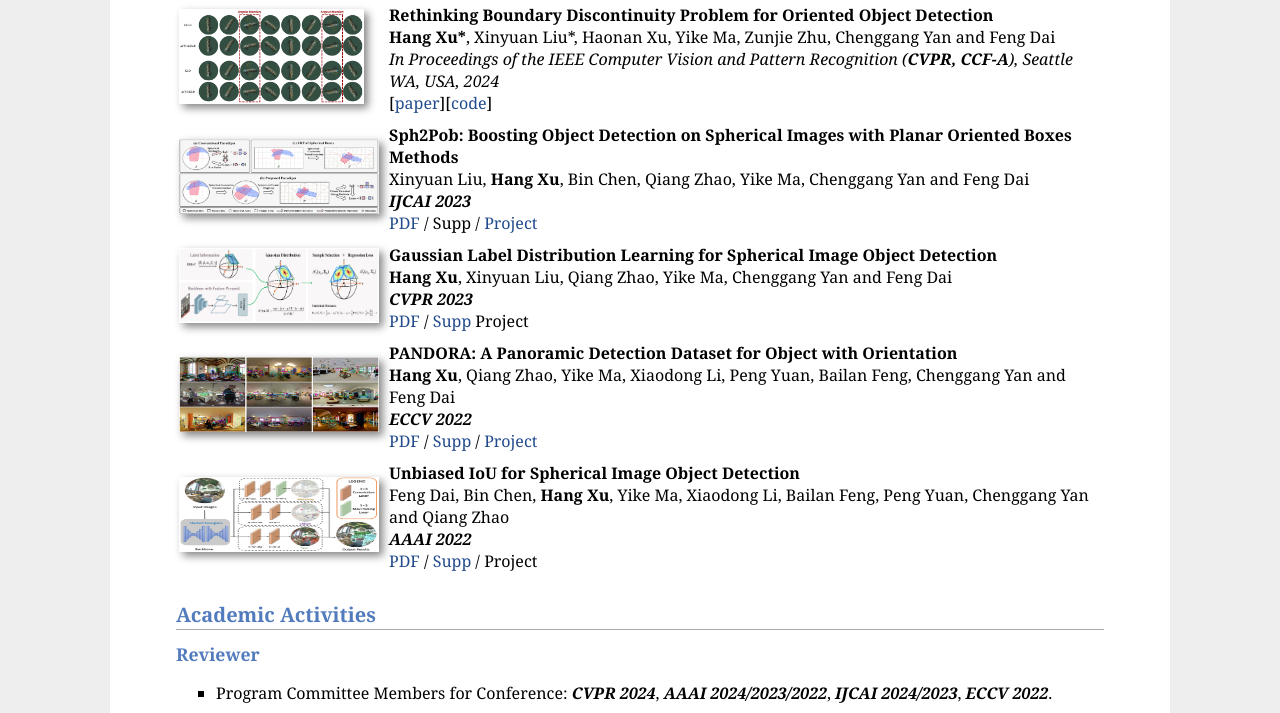
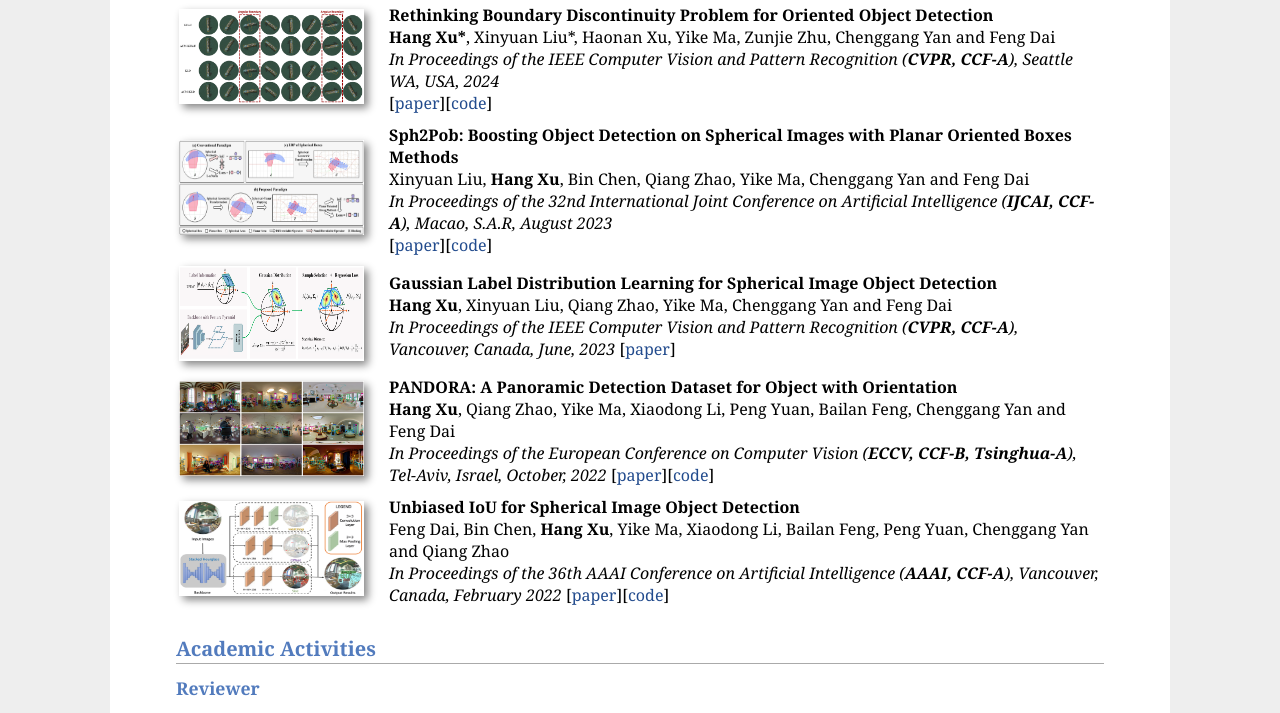
Before and after one commit to HangXu-CV/pandora.github.io, a plain HTML site: page index.html in a window 1280 px wide. Shown: the part 940-1653 px from the top of the page. Drawn offline with Linux system fonts and the light colour scheme.

Commit message:
Update index.html

```diff
--- a/index.html
+++ b/index.html
@@ -113,15 +113,12 @@ ga('send', 'pageview');
 
     <tr>
 		<td width="206">
-		<img src="images/ijcai 2023.png" width="200px" height = "75	" style="box-shadow: 4px 4px 8px #888">
+		<img src="images/ijcai 2023.png" width="185px" height = "95	" style="box-shadow: 4px 4px 8px #888">
 		</td>
 		<td><b>Sph2Pob: Boosting Object Detection on Spherical Images with Planar Oriented Boxes Methods</b> <br>
 		Xinyuan Liu, <b> Hang Xu</b>,  Bin Chen, Qiang Zhao, Yike Ma, Chenggang Yan and Feng Dai<br>
-		<i><b>IJCAI 2023</b></i>
-		<br>
-		<a href="https://www.ijcai.org/proceedings/2023/0137.pdf">PDF</a> /
-		Supp /
-		<a href="https://github.com/AntXinyuan/sph2pob">Project</a>
+		<i>In Proceedings of the 32nd International Joint Conference on Artificial Intelligence (<b>IJCAI, CCF-A</b>), Macao, S.A.R, August 2023</i>  <br>
+		[<a href="https://www.ijcai.org/proceedings/2023/0137.pdf">paper</a>][<a href="https://github.com/AntXinyuan/sph2pob">code</a>]
 		</td>
     </tr>
     <tr></tr>
@@ -130,15 +127,12 @@ ga('send', 'pageview');
 
     <tr>
 		<td width="206">
-		<img src="images/cvpr 2023.png" width="200px" height = "75	" style="box-shadow: 4px 4px 8px #888">
+		<img src="images/cvpr 2023.png" width="185px" height = "95	" style="box-shadow: 4px 4px 8px #888">
 		</td>
 		<td><b>Gaussian Label Distribution Learning for Spherical Image Object Detection</b> <br>
 		<b>Hang Xu</b>,  Xinyuan Liu, Qiang Zhao, Yike Ma, Chenggang Yan and Feng Dai<br>
-		<i><b>CVPR 2023</b></i>
-		<br>
-		<a href="https://openaccess.thecvf.com/content/CVPR2023/papers/Xu_Gaussian_Label_Distribution_Learning_for_Spherical_Image_Object_Detection_CVPR_2023_paper.pdf">PDF</a> /
-		<a href="https://openaccess.thecvf.com/content/CVPR2023/supplemental/Xu_Gaussian_Label_Distribution_CVPR_2023_supplemental.pdf">Supp</a>
-		Project
+		<i>In Proceedings of the IEEE Computer Vision and Pattern Recognition (<b>CVPR, CCF-A</b>), Vancouver, Canada, June, 2023</i>
+		[<a href="https://openaccess.thecvf.com/content/CVPR2023/papers/Xu_Gaussian_Label_Distribution_Learning_for_Spherical_Image_Object_Detection_CVPR_2023_paper.pdf">paper</a>]
 		</td>
     </tr>
     <tr></tr>
@@ -147,15 +141,12 @@ ga('send', 'pageview');
 
     <tr>
 		<td width="206">
-		<img src="images/eccv 2022.png" width="200px" height = "75	" style="box-shadow: 4px 4px 8px #888">
+		<img src="images/eccv 2022.png" width="185px" height = "95	" style="box-shadow: 4px 4px 8px #888">
 		</td>
 		<td><b>PANDORA: A Panoramic Detection Dataset for Object with Orientation</b> <br>
 		<b>Hang Xu</b>,  Qiang Zhao, Yike Ma, Xiaodong Li, Peng Yuan, Bailan Feng, Chenggang Yan and Feng Dai<br>
-		<i><b>ECCV 2022</b></i>
-		<br>
-		<a href="https://www.ecva.net/papers/eccv_2022/papers_ECCV/papers/136680229.pdf">PDF</a> /
-		<a href="https://www.ecva.net/papers/eccv_2022/papers_ECCV/papers/136680229-supp.pdf">Supp</a> /
-		<a href="https://github.com/tdsuper/SphericalObjectDetection">Project</a>
+		<i>In Proceedings of the European Conference on Computer Vision (<b>ECCV, CCF-B, Tsinghua-A</b>), Tel-Aviv, Israel, October, 2022</i>
+		[<a href="https://www.ecva.net/papers/eccv_2022/papers_ECCV/papers/136680229.pdf">paper</a>][<a href="https://github.com/tdsuper/SphericalObjectDetection">code</a>]
 		</td>
     </tr>
     <tr></tr>
@@ -164,15 +155,12 @@ ga('send', 'pageview');
 
 	<tr>
 		<td width="206">
-		<img src="images/aaai 2022.png" width="200px" height = "75	" style="box-shadow: 4px 4px 8px #888">
+		<img src="images/aaai 2022.png" width="185px" height = "95	" style="box-shadow: 4px 4px 8px #888">
 		</td>
 		<td><b>Unbiased IoU for Spherical Image Object Detection</b> <br>
 		Feng Dai, Bin Chen, <b>Hang Xu</b>, Yike Ma, Xiaodong Li, Bailan Feng, Peng Yuan, Chenggang Yan and Qiang Zhao<br>
-		<i><b>AAAI 2022</b></i>
-		<br>
-		<a href="https://ieeexplore.ieee.org/document/9678071">PDF</a>  /
-		<a href="https://arxiv.org/pdf/2108.08029.pdf">Supp</a> /
-		Project
+		<i>In Proceedings of the 36th AAAI Conference on Artificial Intelligence (<b>AAAI, CCF-A</b>), Vancouver, Canada, February 2022</i>
+		[<a href="https://ieeexplore.ieee.org/document/9678071">paper</a>][<a href="https://github.com/tdsuper/SphericalObjectDetection">code</a>]
 		</td>
 
 </tbody></table>
```
